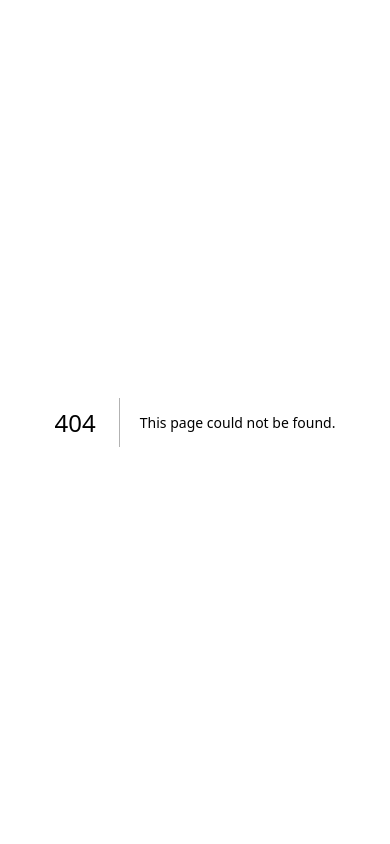
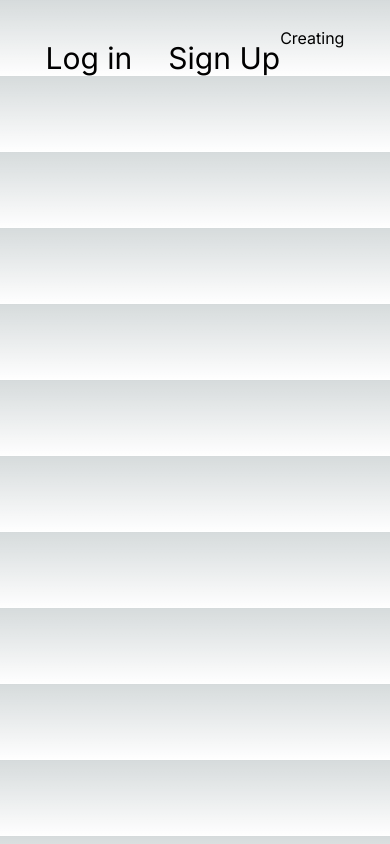
Before and after one commit to AdityaSingh-02/BuildSpace-S4, a Next.js app: page /create in a window 390 px wide. Before the commit this address had no page. Built offline with nearby package versions, Linux system fonts and the light colour scheme.

Commit message:
Mobile view updt

```diff
--- /dev/null
+++ b/src/app/create/page.tsx
@@ -0,0 +1,23 @@
+import React from 'react'
+
+const Create = () => {
+  return (
+    <>
+      <main className='flex justify-center items-center'>
+        <nav className='flex justify-center space-x-9 pt-10 text-3xl'>
+          <div>
+            Log in
+          </div>
+          <div>
+            Sign Up
+          </div>
+        </nav>
+        <div>
+          Creating
+        </div>
+      </main>
+    </>
+  )
+}
+
+export default Create
--- a/src/app/page.tsx
+++ b/src/app/page.tsx
@@ -1,16 +1,25 @@
+"use client"
 import { BsArrowRight } from "react-icons/bs";
+import {useRouter, } from 'next/navigation'
 
 export default function Home() {
+
+  const router = useRouter();
+
+  const getStarted = () => {
+    router.push('/create')
+  }
+
   return (
-    <main className="flex min-h-screen flex-col items-center justify-center p-24">
-      <div className="text-5xl p-6">
+    <main className="flex min-h-screen flex-col items-center justify-center p-5 md:p-24">
+      <div className="text-2xl md:text-5xl p-6">
         <h1 className="underline text-gray-300">BuildSpace News Letter</h1>
-        <p className="text-lg text-teal-500 font-semibold ">
+        <p className="text-sm md:text-lg text-teal-500 font-semibold ">
           News Letter Service made easy
         </p>
       </div>
       <div>
-        <button className="flex justify-center items-center border-2 text-teal-500 p-4 rounded-xl hover:text-cyan-500 hover:font-semibold hover:border-teal-500 duration-300 ease-in-out">
+        <button onClick={getStarted} className="flex justify-center items-center border-2 text-teal-500 md:p-4 p-2 rounded-xl hover:text-cyan-500 hover:font-semibold hover:border-teal-500 duration-300 ease-in-out">
           Get Started {<BsArrowRight />}
         </button>
       </div>
```
